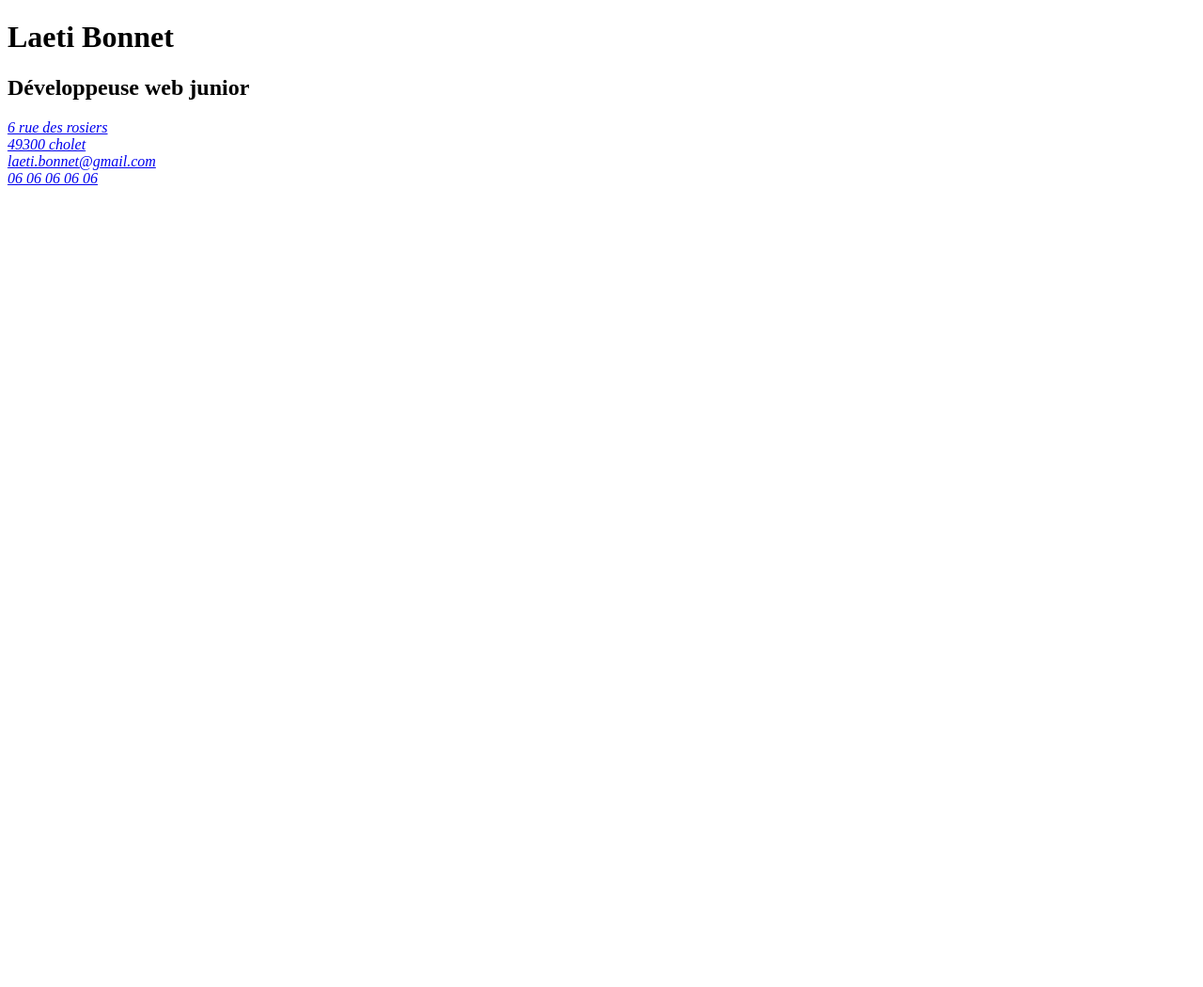
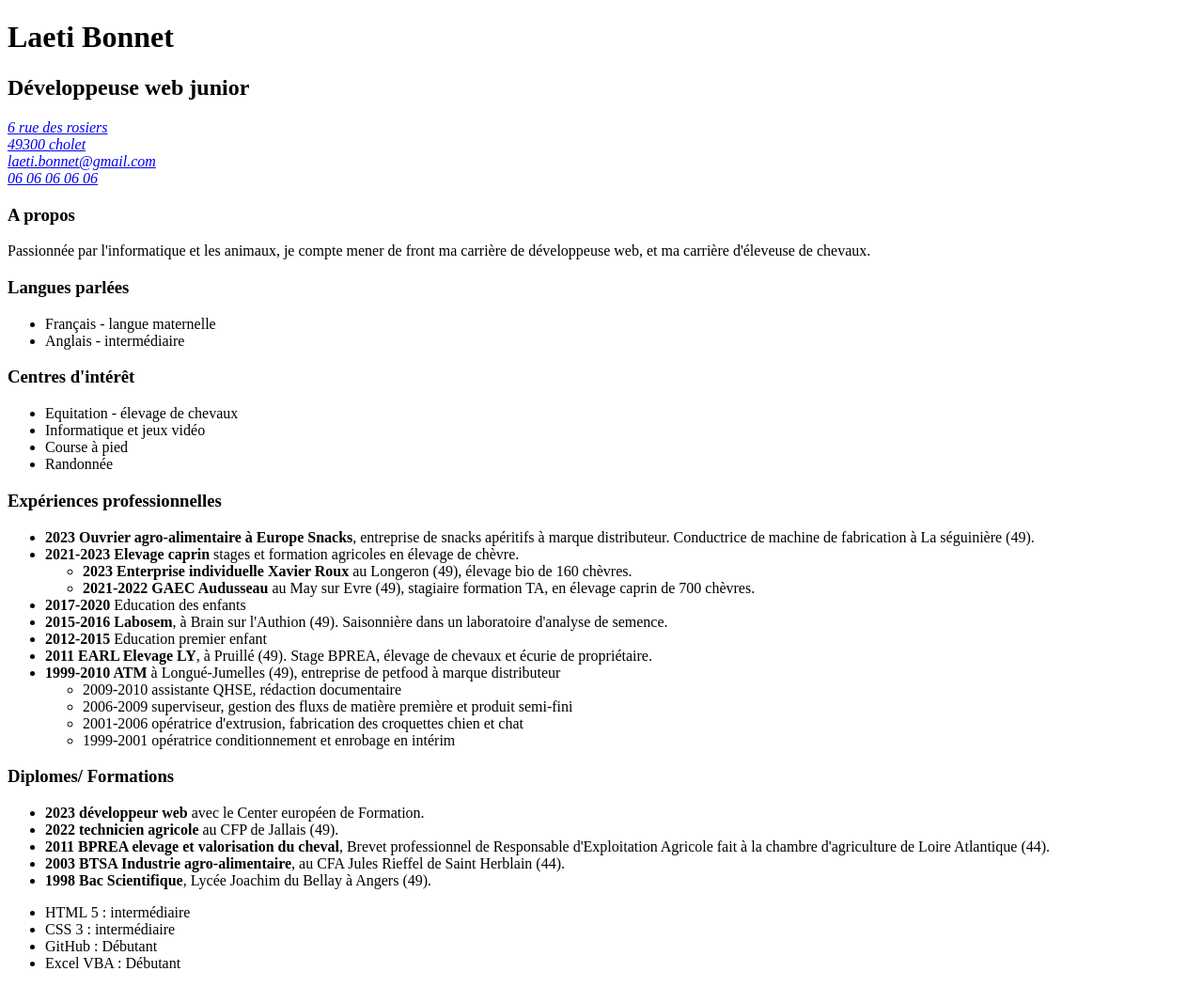
Before and after one commit to BLaeya/CV-LB, a plain HTML site: page index.html in a window 1280 px wide. Shown: the whole page at 94% size. Before the commit the page ends 800 px from the top, so only its background shows below. Drawn offline with Linux system fonts and the light colour scheme.

Commit message:
add main

```diff
--- a/index.html
+++ b/index.html
@@ -22,7 +22,70 @@
         </section>
     </header>
     <main>
-
+        <section>
+            <aside class="aside__apropos">
+                <h3>A propos</h3>
+                <p>Passionnée par l'informatique et les animaux, je compte mener de front ma carrière de développeuse web, et ma carrière d'éleveuse de chevaux.</p>
+            </aside>
+            <aside class="aside__language">
+                <h3>Langues parlées</h3>
+                <ul>
+                    <li>Français - langue maternelle</li>
+                    <li>Anglais - intermédiaire</li>
+                </ul>
+            </aside>
+            <aside class="aside__interest">
+                <h3>Centres d'intérêt</h3>
+                <ul>
+                    <li>Equitation - élevage de chevaux</li>
+                    <li>Informatique et jeux vidéo</li>
+                    <li>Course à pied </li>
+                    <li>Randonnée</li>
+                </ul>
+            </aside>
+        </section>
+        <section>
+            <article class="article__xp">
+                <h3>Expériences professionnelles</h3>
+                <ul>
+                    <li><strong>2023 Ouvrier agro-alimentaire à Europe Snacks</strong>, entreprise de snacks apéritifs à marque distributeur. Conductrice de machine de fabrication à La séguinière (49).</li>
+                    <li><strong>2021-2023 Elevage caprin</strong> stages et formation agricoles en élevage de chèvre.
+                        <ul>
+                            <li><strong>2023 Enterprise individuelle Xavier Roux</strong> au Longeron (49), élevage bio de 160 chèvres.</li>
+                            <li><strong>2021-2022 GAEC Audusseau</strong> au May sur Evre (49), stagiaire formation TA, en élevage caprin de 700 chèvres.</li>
+                        </ul></li>
+                    <li><strong>2017-2020</strong> Education des enfants</li>
+                    <li><strong>2015-2016 Labosem</strong>, à Brain sur l'Authion (49). Saisonnière dans un laboratoire d'analyse de semence.</li>
+                    <li><strong>2012-2015</strong> Education premier enfant</li>
+                    <li><strong>2011 EARL Elevage LY</strong>, à Pruillé (49). Stage BPREA, élevage de chevaux et écurie de propriétaire. </li>
+                    <li><strong>1999-2010 ATM</strong> à Longué-Jumelles (49), entreprise de petfood à marque distributeur
+                    <ul>
+                        <li>2009-2010 assistante QHSE, rédaction documentaire</li>
+                        <li>2006-2009 superviseur, gestion des fluxs de matière première et produit semi-fini</li>
+                        <li>2001-2006 opératrice d'extrusion, fabrication des croquettes chien et chat</li>
+                        <li>1999-2001 opératrice conditionnement et enrobage en intérim</li>
+                    </ul></li>
+                </ul>
+            </article>
+            <article class="article__formation">
+                <h3>Diplomes/ Formations</h3>
+                <ul>
+                    <li><strong>2023 développeur web</strong> avec le Center européen de Formation.</li>
+                    <li><strong>2022 technicien agricole</strong> au CFP de Jallais (49).</li>
+                    <li><strong>2011 BPREA elevage et valorisation du cheval</strong>, Brevet professionnel de Responsable d'Exploitation Agricole fait à la chambre d'agriculture de Loire Atlantique (44).</li>
+                    <li><strong>2003 BTSA Industrie agro-alimentaire</strong>, au CFA Jules Rieffel de Saint Herblain (44).</li>
+                    <li><strong>1998 Bac Scientifique</strong>, Lycée Joachim du Bellay à Angers (49).</li>
+                </ul>
+            </article>
+            <article class="article__competence">
+                <ul>
+                    <li>HTML 5 : intermédiaire</li>
+                    <li>CSS 3 : intermédiaire</li>
+                    <li>GitHub : Débutant</li>
+                    <li>Excel VBA : Débutant</li>
+                </ul>
+            </article>
+        </section>
     </main>
 </body>
 </html>
```
